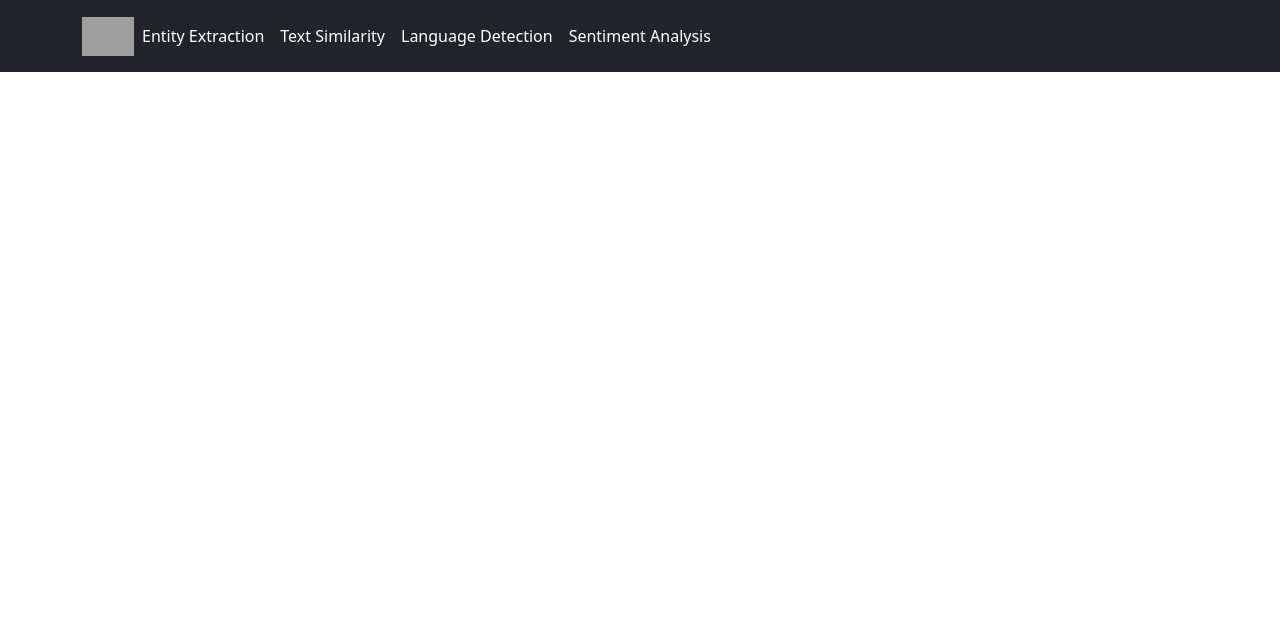
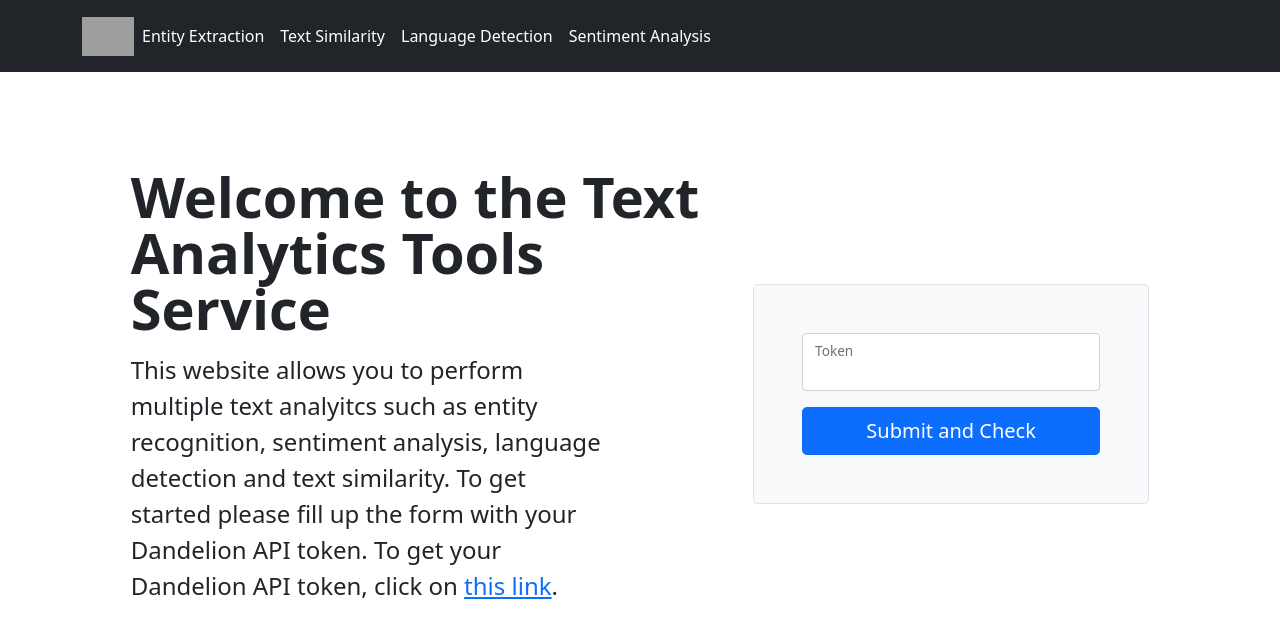
Before and after one commit to Numulix/text-analytics-tool, an Angular app: page / in a window 1280 px wide. Shown: the top 638 px of the page. Built offline with nearby package versions, Linux system fonts and the light colour scheme; grey boxes are pictures that could not be loaded.

Commit message:
Created hero component with token input field

```diff
--- a/src/app/app-routing.module.ts
+++ b/src/app/app-routing.module.ts
@@ -1,7 +1,14 @@
 import { NgModule } from '@angular/core';
 import { RouterModule, Routes } from '@angular/router';
+import { HomeComponent } from './components/home/home.component';
 
-const routes: Routes = [];
+const routes: Routes = [
+  {
+    path: '',
+    component: HomeComponent,
+    pathMatch: 'full'
+  }
+];
 
 @NgModule({
   imports: [RouterModule.forRoot(routes)],
--- a/src/app/app.component.html
+++ b/src/app/app.component.html
@@ -1 +1,2 @@
 <app-header></app-header>
+<router-outlet></router-outlet>
--- a/src/app/app.module.ts
+++ b/src/app/app.module.ts
@@ -4,11 +4,13 @@ import { BrowserModule } from '@angular/platform-browser';
 import { AppRoutingModule } from './app-routing.module';
 import { AppComponent } from './app.component';
 import { HeaderComponent } from './components/header/header.component';
+import { HomeComponent } from './components/home/home.component';
 
 @NgModule({
   declarations: [
     AppComponent,
-    HeaderComponent
+    HeaderComponent,
+    HomeComponent
   ],
   imports: [
     BrowserModule,
--- /dev/null
+++ b/src/app/components/home/home.component.html
@@ -0,0 +1,28 @@
+<div class="container col-xl-10 col-xxl-8 px-4 py-5">
+  <div class="row align-items-center g-lg-5 py-5">
+    <div class="col-lg-7 text-center text-lg-start">
+      <h1 class="display-4 fw-bold lh-1 mb-3">
+        Welcome to the Text Analytics Tools Service
+      </h1>
+      <p class="col-lg-10 fs-4">
+        This website allows you to perform multiple text analyitcs such as
+        entity recognition, sentiment analysis, language detection and text
+        similarity. To get started please fill up the form with your Dandelion
+        API token. To get your Dandelion API token, click on
+        <a href="https://dandelion.eu/accounts/register/" target="_blank"
+          >this link</a
+        >.
+      </p>
+    </div>
+
+    <div class="col-md-10 mx-auto col-lg-5">
+        <form class="p-4 p-md-5 border rounded-3 bg-light">
+            <div class="form-floating mb-3">
+                <input type="text" class="form-control">
+                <label>Token</label>
+            </div>
+            <button type="submit" class="w-100 btn btn-lg btn-primary">Submit and Check</button>
+        </form>
+    </div>
+  </div>
+</div>
--- /dev/null
+++ b/src/app/components/home/home.component.ts
@@ -0,0 +1,15 @@
+import { Component, OnInit } from '@angular/core';
+
+@Component({
+  selector: 'app-home',
+  templateUrl: './home.component.html',
+  styleUrls: ['./home.component.css']
+})
+export class HomeComponent implements OnInit {
+
+  constructor() { }
+
+  ngOnInit(): void {
+  }
+
+}
--- a/src/styles.css
+++ b/src/styles.css
@@ -1 +1,3 @@
-/* You can add global styles to this file, and also import other style files */
+body {
+    background: #777879;
+}
```
Also changed, not shown: src/app/components/home/home.component.css (added).
